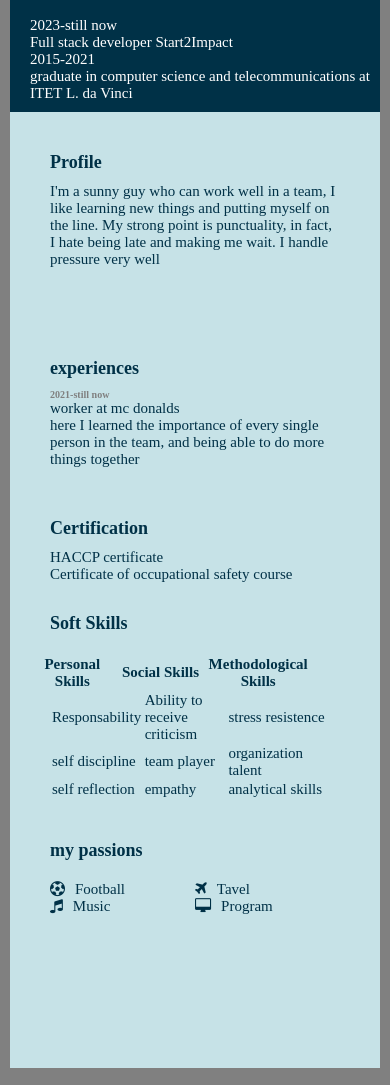
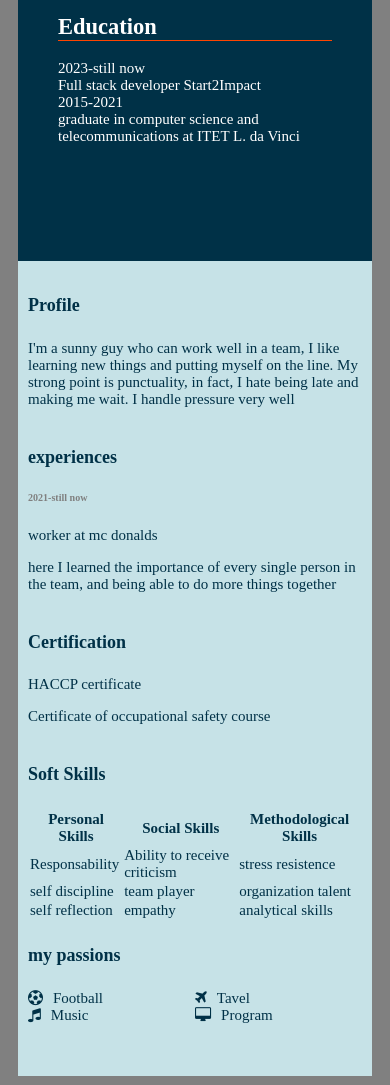
Before and after one commit to Giosue1dev/portfolio, a plain HTML site: page Progetto Html e Css Famà Giosue/CV/CV.html in a window 390 px wide. Shown: the part 442-1527 px from the top of the page. Drawn offline with Linux system fonts and the light colour scheme.

Commit message:
modifiche responsive

```diff
--- a/Progetto Html e Css Famà Giosue/css/curriculum.css
+++ b/Progetto Html e Css Famà Giosue/css/curriculum.css
@@ -1,5 +1,5 @@
 *{
-    margin: 0;
+    margin: 10;
     padding: 0;
     box-sizing: border-box;
 }
@@ -26,8 +26,10 @@ body{
 .right{
     position: relative;
     background-color:rgb(198, 226, 231);
-    padding: 40px;
+    padding: 10px;
     color: #003147;
+    display: flex;
+    flex-direction: column;
 }
 
 .left{
@@ -37,15 +39,12 @@ body{
     min-height: 150px;
 }
 .profiletext{
-    position: absolute;
-    left: 20px;
     display: flex;
     flex-direction: column;
     padding-bottom:20px ;
     font-size: 100%;
 }
 .img{
-    position:relative;
     width:200px;
     height:200px;
     border-radius:50%;
@@ -54,24 +53,17 @@ body{
 }
 
 .img .immag{
-    position: absolute;
-    top: 0;
-    left: 0;
     width: 100%;
     height: 100%;
     object-fit: cover;
 
 }
  h2{
-    position: relative;
-    top: 10px;
     color: white;
     border-bottom: 1px solid orangered;
 
  }
  .contacts{
-    position: relative;
-    top: 30px;
     color: white;
  }
  .list{
@@ -83,14 +75,10 @@ body{
  }
 
  .educations{
-    position: relative;
-    top: 40px;
     color: white;
  }
 
  .education{
-    position: relative;
-    top:30px;
     list-style: none;
  }
 .right ul li{
@@ -99,60 +87,31 @@ body{
  .right h4{
     font-size: 120%;
  }
- .right p{
-    position: relative;
-    top:  10px;
- }
+
  .right .bio{
-    position: relative;
-    top: 10px;
     font-size: 100%;
  }
  .experiences{
-    position: relative;
     top :100px;
 
  }
- .certification{
-    position: relative;
-    top: 160px;
- }
 
  .experiences h6{
-    position: relative;
-    top: 10px;
+
     color:gray;
  }
 
- .passion{
-    position: relative;
-    top: 260px;
 
- }
  .icones{
-   position: relative;
-   top: 20px;
    display: grid;
     grid-template-columns: 1fr 1fr 1fr 1fr;
  }
 
-.soft{
-    position: relative;
-    top: 220px;
-}
+
 .table{
     width: 100%;
 
 
-}
-.ss{
-   position: relative;
-   top: 200px;
-}
-
-.titolos{
-   position: relative;
-   right: 25px;
 }
 i{
    margin-right: 10px;
@@ -173,4 +132,7 @@ i{
    *{
       font-size: 15px;
    }
+   td{
+      padding-right  : 100px;
+   }
 }
--- a/Progetto Html e Css Famà Giosue/css/style.css
+++ b/Progetto Html e Css Famà Giosue/css/style.css
@@ -1,7 +1,6 @@
 *{
     margin: 0;
     padding: 0;
-    font-family: cursive;
 }
 body{
     max-width: 10000px;
@@ -220,21 +219,34 @@ header .menu-btn:checked ~ .menu-icon .nav-icon::after{
         font-size: 12px;
     }
     .home-content{
-        width: 60%;
-        margin-left:60px ;
+        width: 100%;
+        }
+        .home{
+            flex-direction: column-reverse;
+            justify-content: center;
+            align-items: flex-end;
+        }
+        .services{
+            flex-direction: column;
+            align-items: center;
         }
     .main-text{
         width: 60%;
     }
     .image{
-        width: 100px;
-        height: 100px;
-        margin-left:10px ;
+        width: 200px;
+        height: 200px;
+        display: block;
+        position: relative;
+        right: 50px;
     }
 }
 @media (max-width:290px){
     .home-content{
         margin: 0;
+    }
+    .image{
+        left: 5px;
     }
 }
 @media only screen and (min-width: 461px) and (max-width: 960px){
```
